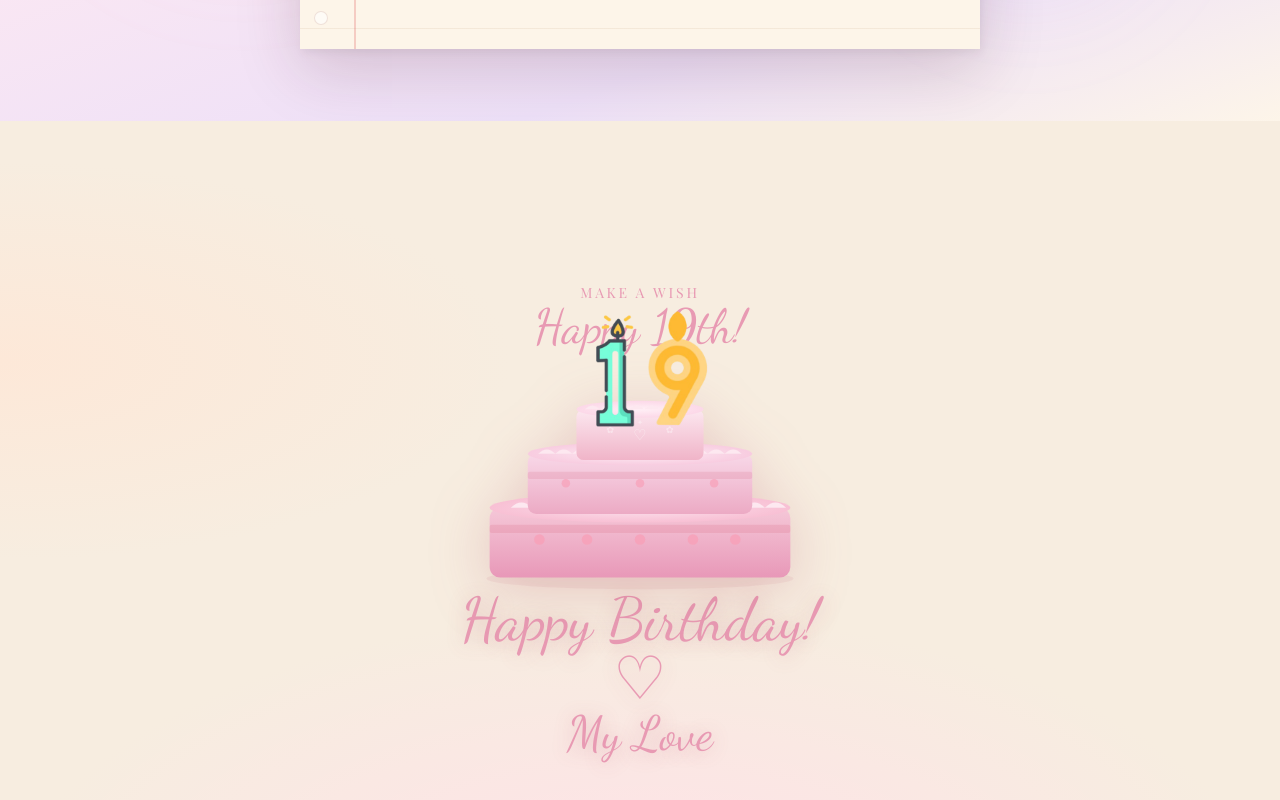
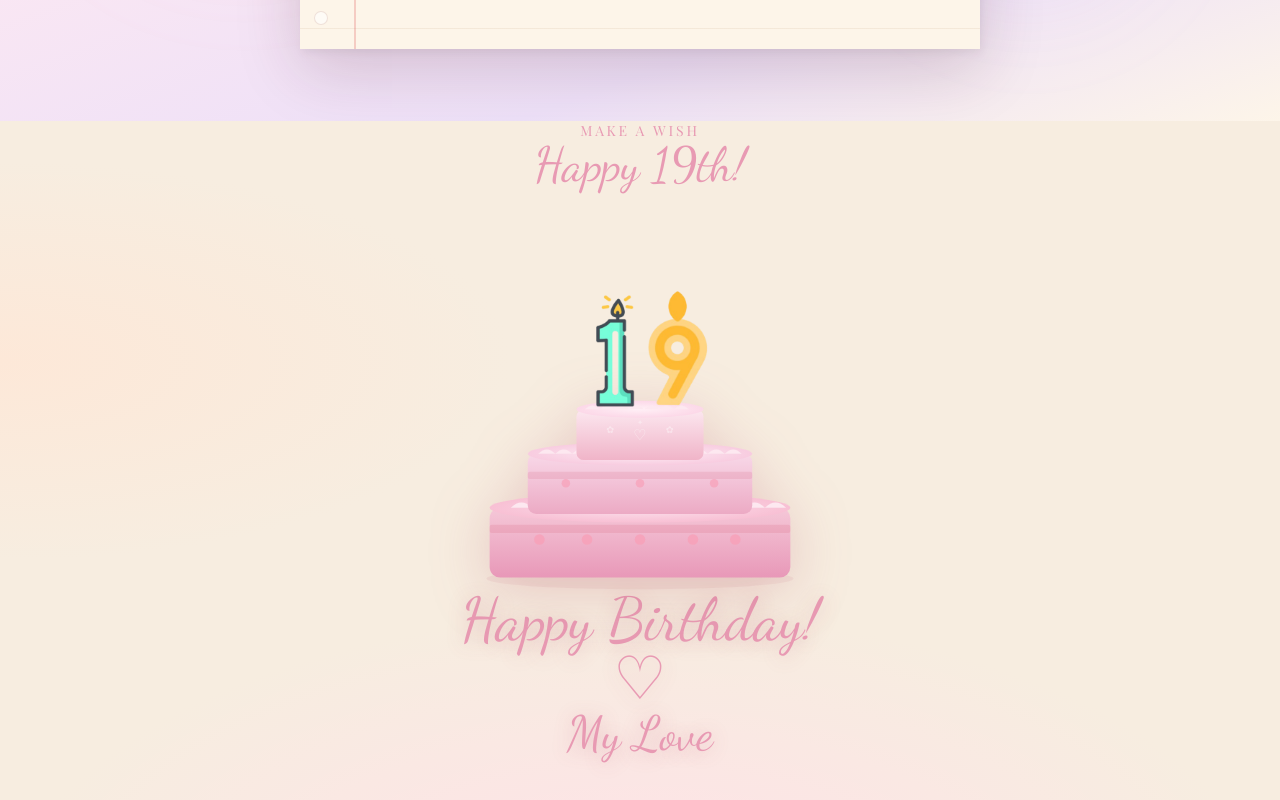
Before and after one commit to Pleasebemyvalentinemubashra/Birthday, a React (Vite) app in the folder frontend/: page / in a window 1280 px wide. Shown: the part 4620-5420 px from the top of the page. Built offline with nearby package versions, Linux system fonts and the light colour scheme; no server answers; a web font is replaced by a local one.

Commit message:
Fix overlap - move title to top and add spacers

```diff
--- a/frontend/src/app/sections/CakeCandleSection.tsx
+++ b/frontend/src/app/sections/CakeCandleSection.tsx
@@ -122,11 +122,11 @@ export function CakeCandleSection({ age, recipient = 'Mubashira' }: CakeCandleSe
   const [isLit, setIsLit] = useState(false);
 
   return (
-    <section id="cake" className="min-h-screen flex flex-col items-center justify-center py-8 px-4 relative overflow-hidden"
+    <section id="cake" className="min-h-screen flex flex-col items-center py-8 px-4 relative overflow-hidden"
       style={{ background:'radial-gradient(ellipse 90% 70% at 50% 100%,#ffe0e8 0%,transparent 55%),radial-gradient(ellipse 80% 50% at 0% 30%,#fde8d8 0%,transparent 50%),#f7ede0' }}>
 
-      {/* Section title */}
-      <motion.div className="text-center mb-12 sm:mb-16 md:mb-20"
+      {/* Section title at top */}
+      <motion.div className="text-center mt-8 mb-4"
         initial={{ opacity:0, y:20 }}
         whileInView={{ opacity:1, y:0 }}
         viewport={{ once:true }}>
@@ -134,12 +134,15 @@ export function CakeCandleSection({ age, recipient = 'Mubashira' }: CakeCandleSe
         <h2 className="text-3xl sm:text-4xl md:text-5xl" style={{ fontFamily:'var(--font-handwritten)', color:ROSE }}>Happy {age}th!</h2>
       </motion.div>
 
-      {/* Cake with candle */}
-      <div className="relative w-full max-w-[280px] sm:max-w-[320px] md:max-w-[360px]">
+      {/* Spacer */}
+      <div className="flex-1" />
+
+      {/* Cake with candle - centered */}
+      <div className="relative w-full max-w-[280px] sm:max-w-[320px] md:max-w-[360px] mb-8">
         {/* Candle on top - clickable */}
         <motion.div
           className="absolute left-1/2 -translate-x-1/2 cursor-pointer"
-          style={{ top: '-60px', zIndex: 10 }}
+          style={{ top: '-80px', zIndex: 10 }}
           onClick={() => setIsLit(!isLit)}
           whileHover={{ scale: 1.05 }}
           whileTap={{ scale: 0.95 }}
@@ -209,6 +212,9 @@ export function CakeCandleSection({ age, recipient = 'Mubashira' }: CakeCandleSe
           </p>
         </motion.div>
       </div>
+
+      {/* Spacer */}
+      <div className="flex-1" />
     </section>
   );
 }
```
